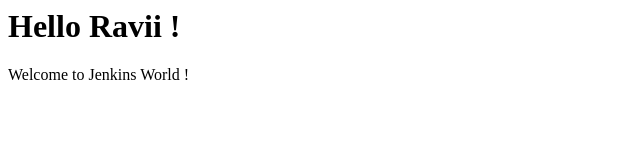
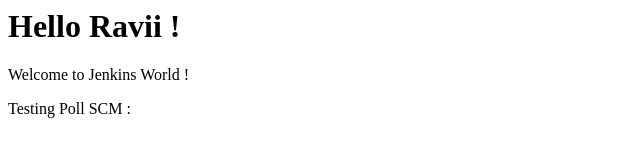
Before and after one commit to raviranjan2003/demo-jenkins, a plain HTML site: page index.html in a window 1280 px wide. Shown: the whole page, without its empty margins (0-640 px from the left). Drawn offline with Linux system fonts and the light colour scheme.

Commit message:
Update index.html

```diff
--- a/index.html
+++ b/index.html
@@ -2,5 +2,6 @@
   <body>
     <h1>Hello Ravii !</h1>
     <p>Welcome to Jenkins World !</p>
+    <p>Testing Poll SCM :</p>
   </body>
 </htmL>
```
